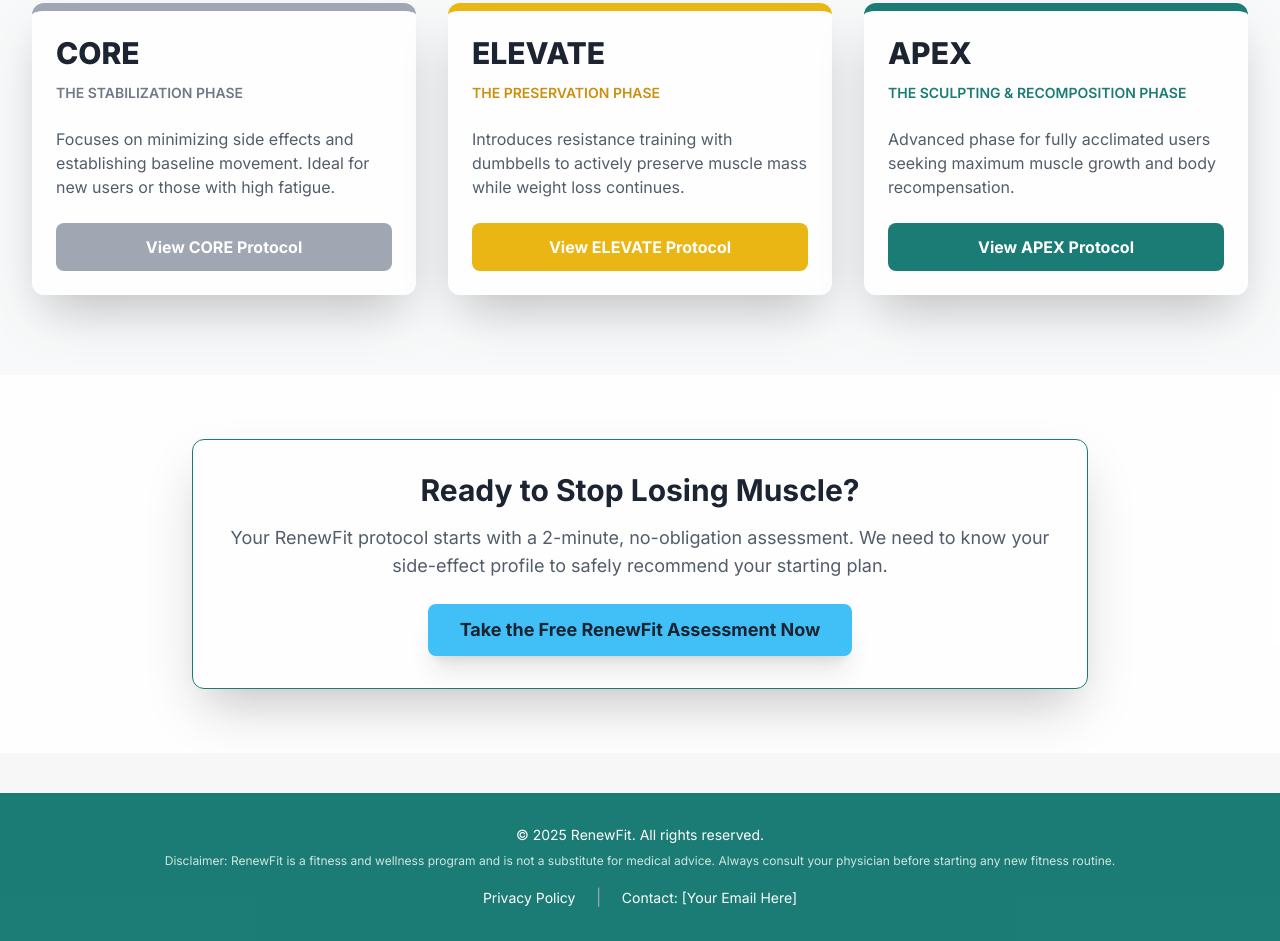
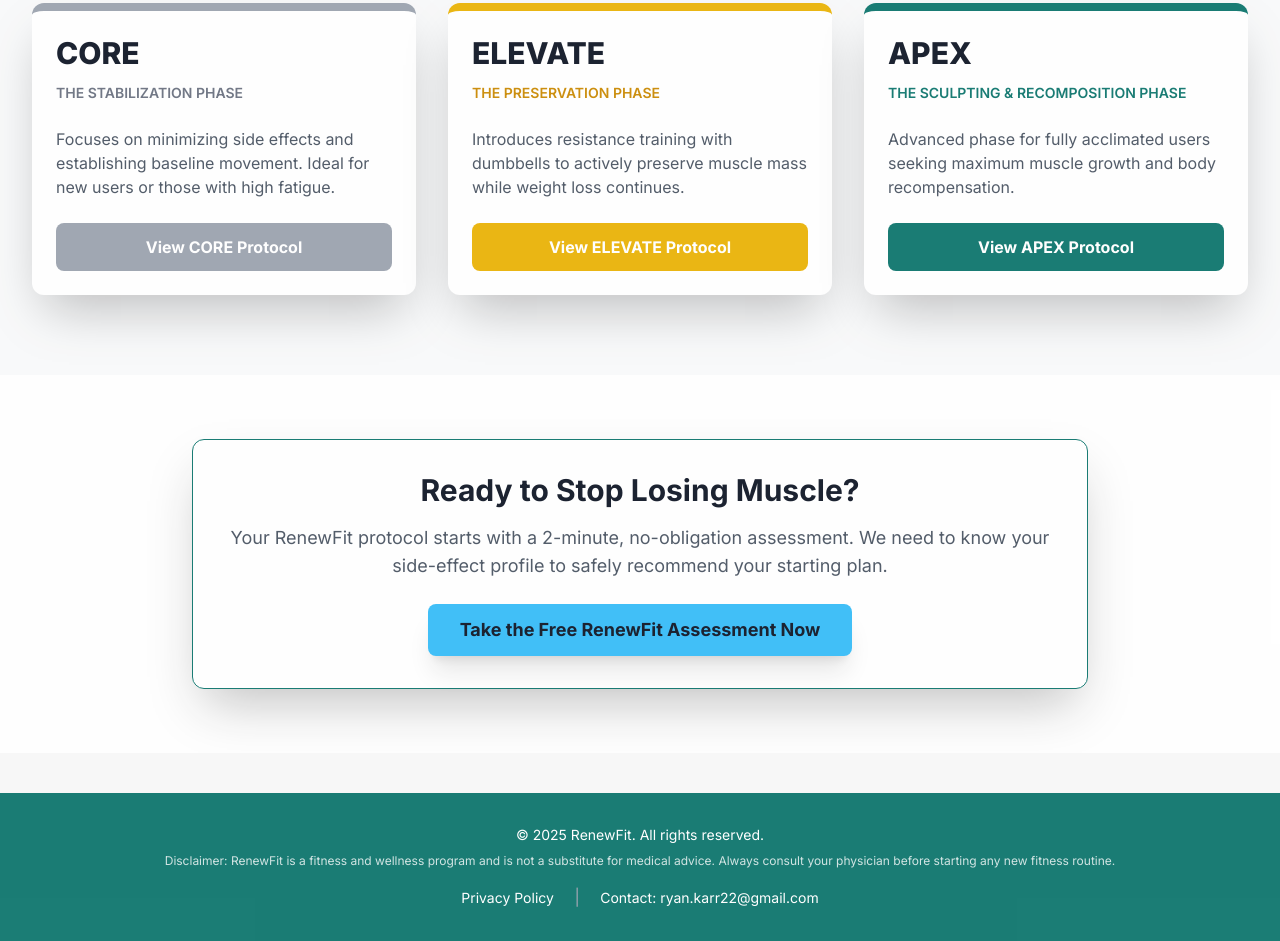
Before and after one commit to ryankarr22-cmyk/renewfit-website, a plain HTML site: page index.html in a window 1280 px wide. Shown: the part 1389-2330 px from the top of the page. Drawn offline with nearby package versions, Linux system fonts and the light colour scheme.

Commit message:
Update index.html

```diff
--- a/index.html
+++ b/index.html
@@ -164,7 +164,7 @@
                 <div class="mt-4 space-x-4">
                     <a href="#" class="text-sm hover:text-gray-200">Privacy Policy</a>
                     <span class="text-gray-400">|</span>
-                    <a href="#" class="text-sm hover:text-gray-200">Contact: [Your Email Here]</a>
+                    <a href="#" class="text-sm hover:text-gray-200">Contact: ryan.karr22@gmail.com</a>
                 </div>
             </div>
         </footer>
```
